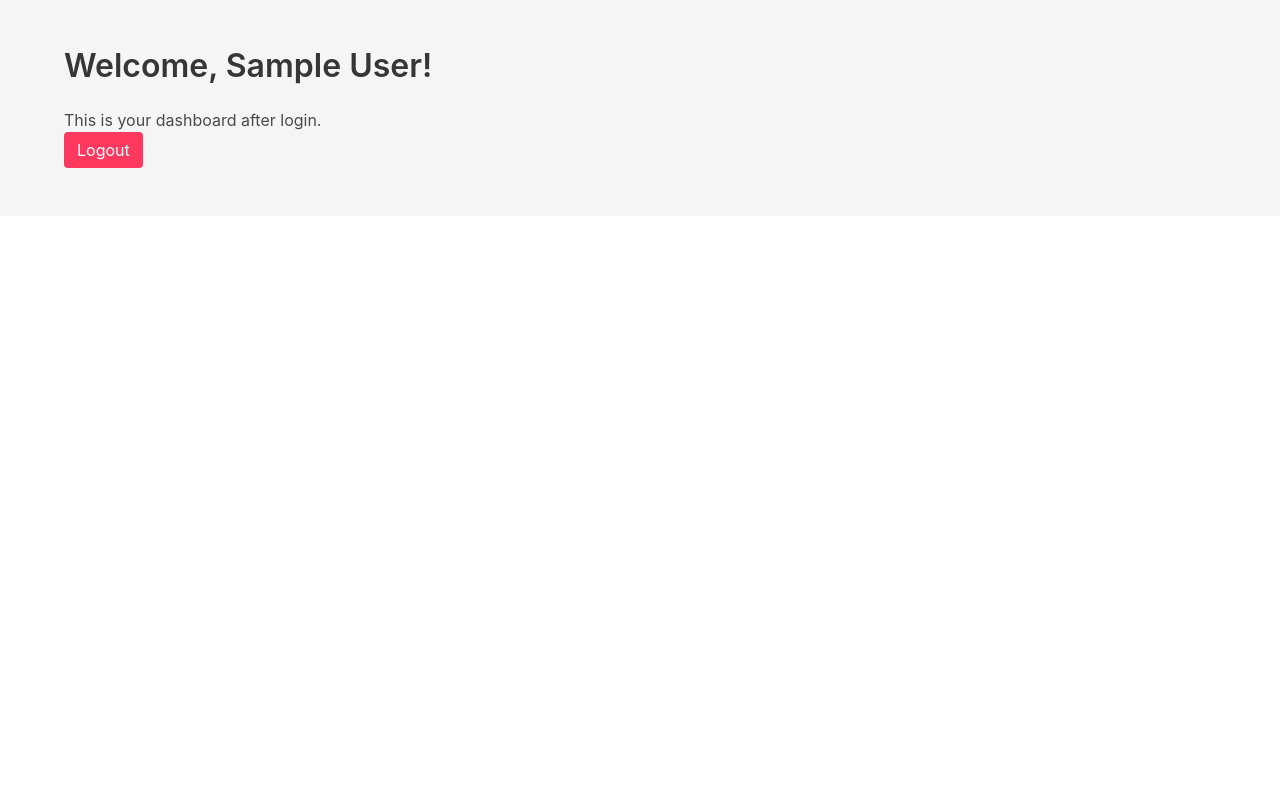
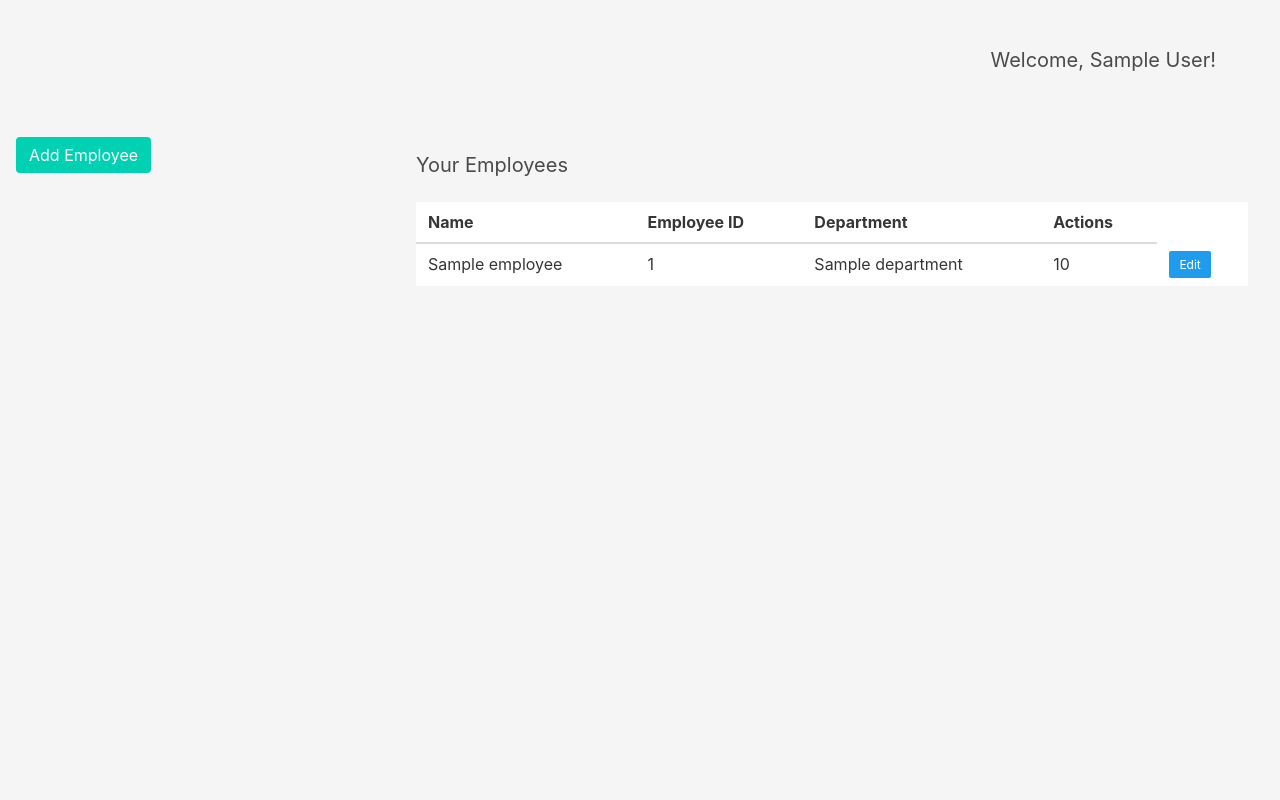
Before and after one commit to AshiMahajan/Employee-Analysis-and-Termination-algo, a Flask app: page /dashboard in a window 1280 px wide. Run offline with Flask 3, Linux system fonts and the light colour scheme; the visitor is signed in with stand-in values (Sample User, id 1); a database or web service that is not in the repository returns one stand-in record (values such as "Sample title"); some libraries are stand-ins or nearby versions.

Commit message:
Redesign dashboard layout and add employee table
Refactored the dashboard template to use a sidebar and main content area, improving layout and navigation. Added a table to display employee details with edit actions, and updated styling for better usability.

```diff
--- a/templates/dashboard.html
+++ b/templates/dashboard.html
@@ -1,4 +1,4 @@
-<!DOCTYPE html>
+<!-- <!DOCTYPE html>
 <html>
   <head>
     <title>Dashboard</title>
@@ -11,12 +11,127 @@
     <section class="section">
       <div class="container">
         <h1 class="title">Welcome, {{ user }}!</h1>
-        <p>This is your dashboard after login.</p>
-
-        <a href="{{ url_for('logout') }}" class="button is-danger mt-4"
-          >Logout</a
-        >
       </div>
     </section>
+    <div class="is-flex">
+      <div class="is-flex-column">
+        <div class="field mt-4">
+          <a href="{{ url_for('add_employee') }}" class="button is-primary">
+            Add Employee
+          </a>
+        </div>
+        <footer>
+          <a href="{{ url_for('logout') }}" class="button is-danger mt-4"
+            >Logout</a
+          >
+        </footer>
+      </div>
+    </div>
+    <div>
+      <div class="mt-5">
+        <h2 class="subtitle">Your Employees</h2>
+      </div>
+    </div>
+  </body>
+</html> -->
+
+<!DOCTYPE html>
+<html>
+  <head>
+    <title>Dashboard</title>
+    <link
+      rel="stylesheet"
+      href="https://cdnjs.cloudflare.com/ajax/libs/bulma/0.7.0/css/bulma.min.css"
+    />
+    <style>
+      html,
+      body {
+        height: 100%;
+      }
+      .sidebar {
+        width: 30%;
+        /* min-height: 100vh; */
+        display: flex;
+        flex-direction: column;
+        justify-content: space-between;
+        padding: 1rem;
+        background-color: #f5f5f5;
+      }
+      .main-content {
+        width: 70%;
+        padding: 2rem;
+      }
+      .container-flex {
+        display: flex;
+      }
+    </style>
+  </head>
+  <body class="has-background-light">
+    <section class="section has-text-right">
+      <div class="container">
+        <h1 class="subtitle">Welcome, {{ user }}!</h1>
+      </div>
+    </section>
+
+    <div class="container-flex">
+      <!-- Sidebar -->
+      <div class="sidebar">
+        <!-- Top -->
+        <div>
+          <a href="{{ url_for('add_employee') }}" class="button is-primary">
+            Add Employee
+          </a>
+        </div>
+        <!-- Bottom -->
+        <!-- <div>
+          <a href="{{ url_for('logout') }}" class="button is-danger">
+            Logout
+          </a>
+        </div> -->
+      </div>
+
+      <!-- Main Content -->
+      <div class="main-content">
+        <h2 class="subtitle">Your Employees</h2>
+        <!-- Employee list or table goes here -->
+        <div class="table-container">
+          <table class="table is-fullwidth">
+            <thead>
+              <tr>
+                <th>Name</th>
+                <th>Employee ID</th>
+                <th>Department</th>
+                <th>Actions</th>
+              </tr>
+            </thead>
+            <tbody>
+              {% for emp in employees %}
+              <tr>
+                <td>{{ emp['name'] }}</td>
+                <td>{{ emp['emp_id'] }}</td>
+                <td>{{ emp['department'] }}</td>
+                <td>{{ emp['salary'] }}</td>
+                <td>
+                  <a
+                    href="{{ url_for('edit_employee', emp_id=emp['emp_id']) }}"
+                    class="button is-small is-info"
+                  >
+                    Edit
+                  </a>
+                  </a>
+                </td>
+              </tr>
+              {% else %}
+              <tr>
+                <td colspan="5" class="has-text-centered">
+                  No employees found.
+                </td>
+              </tr>
+              {% endfor %}
+            </tbody>
+          </table>
+        </div>
+      </div>
+    </div>
   </body>
 </html>
```
